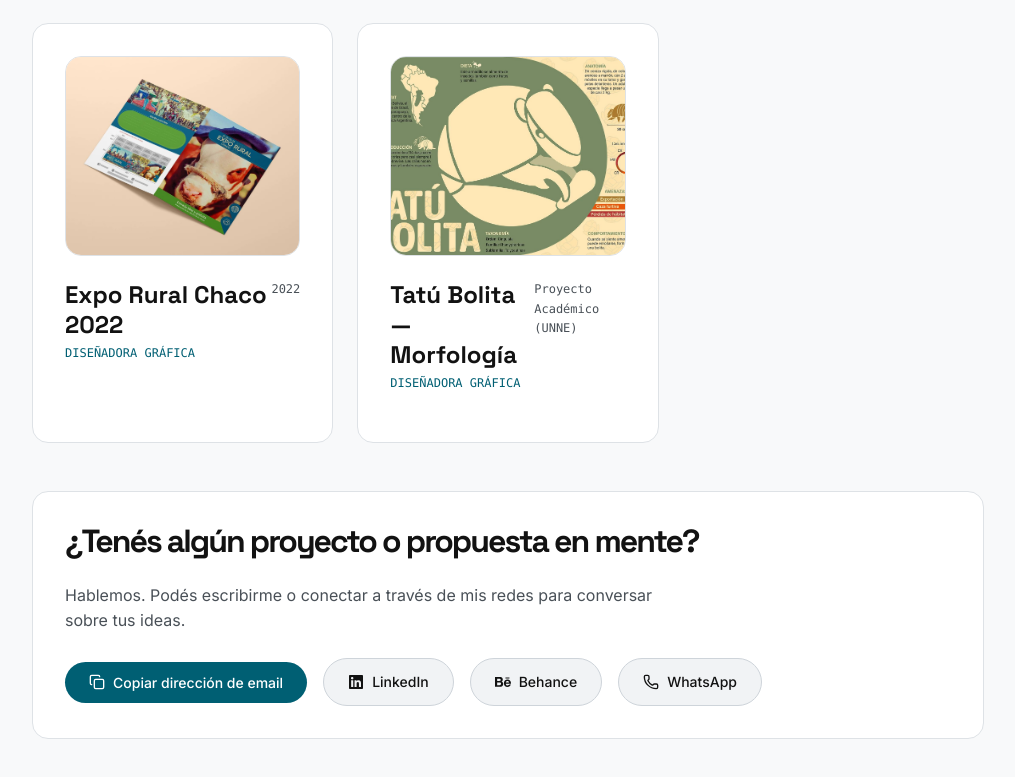
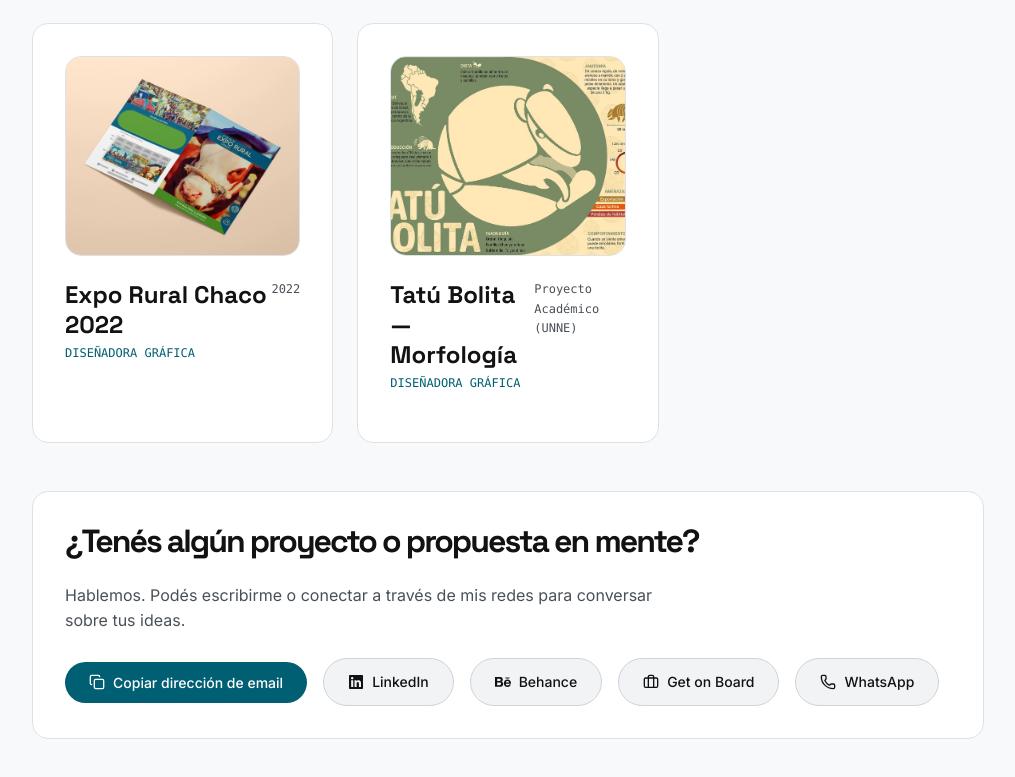
Before and after one commit to valquirozbogado/MiPortfolioTest, a React (Vite) app: page / in a window 1280 px wide. Shown: the part 1788-2565 px from the top of the page, without its empty margins (132-1147 px from the left). Built offline with nearby package versions, Linux system fonts and the light colour scheme.

Commit message:
feat: add Get on Board profile link

```diff
--- a/src/data/portfolioData.ts
+++ b/src/data/portfolioData.ts
@@ -25,6 +25,7 @@ export interface ContactInfo {
   linkedin: string;
   behance: string;
   phone: string;
+  getonbrd: string;
 }
 
 const BOSH_GALLERY = [
@@ -558,7 +559,8 @@ const CONTACT: ContactInfo = {
   email: 'quirozbogadoval@gmail.com',
   linkedin: 'https://www.linkedin.com/in/valeriaquirozbogado/',
   behance: 'https://www.behance.net/valeriaquirozbogado',
-  phone: '+543625144739'
+  phone: '+543625144739',
+  getonbrd: 'https://www.getonbrd.com/p/valeria-itati-quiroz-bogado'
 };
 
 export function getBio(lang: Language): Bio {
--- a/src/pages/Home.tsx
+++ b/src/pages/Home.tsx
@@ -5,7 +5,7 @@ import { getBio, getProjects, getContact } from '../data/portfolioData';
 import { Header } from '../components/layout/Header/Header';
 import { ProfileAvatar } from '../components/ProfileAvatar';
 import { ProjectMockup } from '../components/ProjectMockup';
-import { Copy, Check, Phone } from 'lucide-react';
+import { Copy, Check, Phone, Briefcase } from 'lucide-react';
 import { FaLinkedin, FaBehance } from 'react-icons/fa';
 import styles from './Home.module.css';
 
@@ -101,6 +101,16 @@ export const Home: React.FC = () => {
             </a>
 
             <a
+              href={contact.getonbrd}
+              target="_blank"
+              rel="noopener noreferrer"
+              className={styles.btnSecondary}
+            >
+              <Briefcase size={16} />
+              Get on Board
+            </a>
+
+            <a
               href={`https://wa.me/${contact.phone.replace('+', '')}`}
               target="_blank"
               rel="noopener noreferrer"
```
Also changed, not shown: 2 other files (tests, documents, lock files or other folders).
